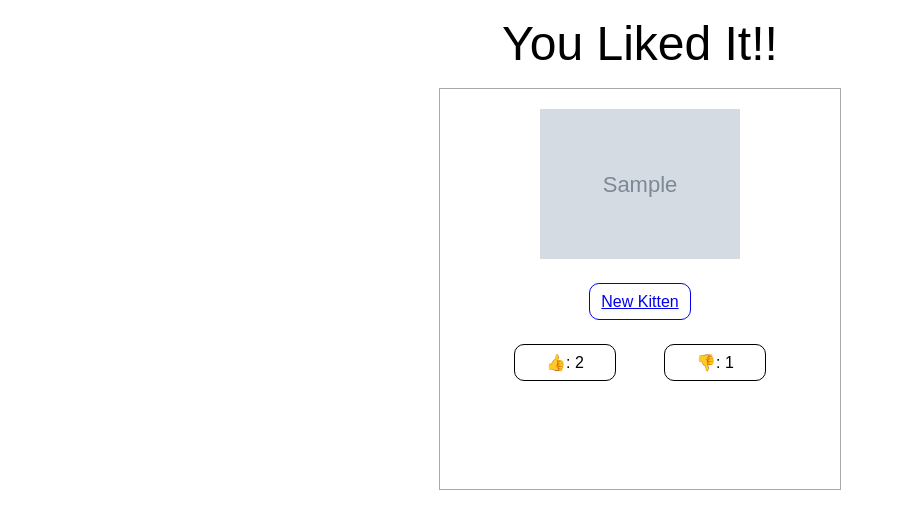
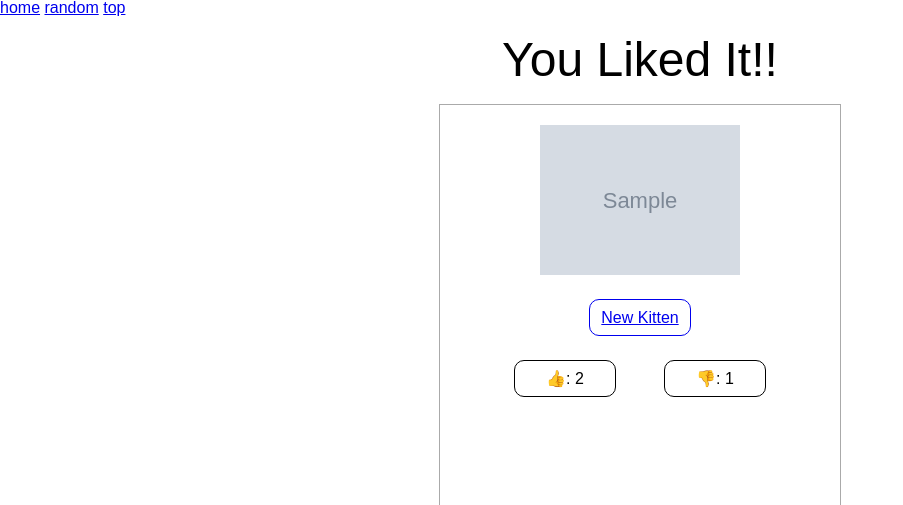
Before and after one commit to Wilduck/django_packaging_july2015, a Django app: a page that uses packaging_july2015/apps/kittens/templates/kittens/base.html in a window 1280 px wide. Shown: the top 505 px of the page, without its empty margins (0-903 px from the left). Run offline with Django 3.2, Linux system fonts and the light colour scheme; tables that the repository leaves empty hold one stand-in row (values such as "Sample post"); grey boxes marked "Sample" are stand-in pictures.

Commit message:
Top navigation

```diff
--- a/packaging_july2015/apps/kittens/templates/kittens/base.html
+++ b/packaging_july2015/apps/kittens/templates/kittens/base.html
@@ -6,6 +6,13 @@
     <link rel="stylesheet" type="text/css" href="{% static 'kittens/kitten.css' %}"/>
   </head>
   <body>
+    {% block header %}
+    <div id="header">
+      <a href="{{ kittens_home }}">home</a>
+      <a href="{% url 'random-kitten' %}">random</a>
+      <a href="{% url 'top-kittens' %}">top</a>
+    </div>
+    {% endblock %}
     {% block content%}
     {% endblock %}
   </body>
--- a/packaging_july2015/apps/kittens/views.py
+++ b/packaging_july2015/apps/kittens/views.py
@@ -1,4 +1,5 @@
 from django.shortcuts import render_to_response
+from django.conf import settings
 
 from .models import Kitten
 
@@ -6,6 +7,7 @@ from .models import Kitten
 def random_kitten_view(request, *args, **context):
     kitten = Kitten.objects.get_random()
     context['kitten'] = kitten
+    context['kittens_home'] = settings.KITTEN_HOMEPAGE
     return render_to_response("kittens/random.html", context)
 
 
@@ -14,6 +16,7 @@ def kitten_up(request, *args, **context):
     kitten.votes_up += 1
     kitten.save()
     context['kitten'] = kitten
+    context['kittens_home'] = settings.KITTEN_HOMEPAGE
     return render_to_response("kittens/kitten_up.html", context)
 
 
@@ -22,6 +25,7 @@ def kitten_down(request, *args, **context):
     kitten.votes_down += 1
     kitten.save()
     context['kitten'] = kitten
+    context['kittens_home'] = settings.KITTEN_HOMEPAGE
     return render_to_response("kittens/kitten_down.html", context)
 
 
@@ -30,4 +34,5 @@ def top_kittens(request, *args, **context):
         select={'net_score': 'votes_up - votes_down'}
     ).extra(where=['net_score > 0'], order_by=['-net_score'])[0:10]
     context['kittens'] = top
+    context['kittens_home'] = settings.KITTEN_HOMEPAGE
     return render_to_response("kittens/top.html", context)
```
